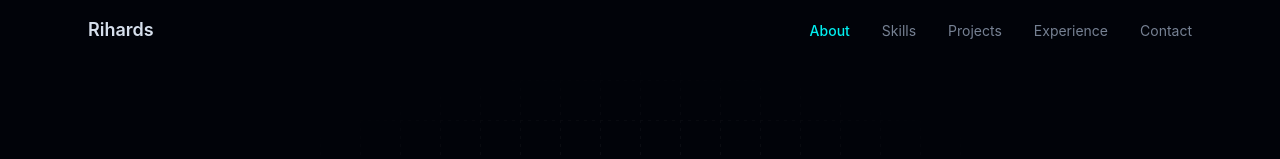
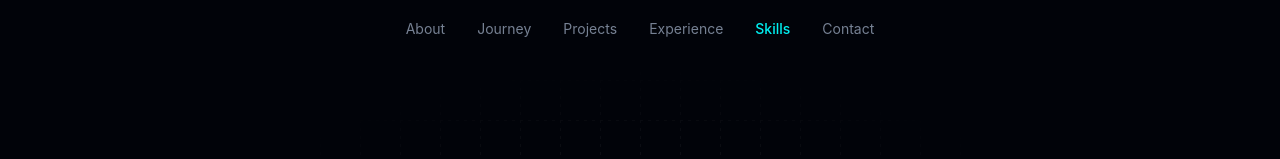
Before and after one commit to hydratypelvl/NextPort, a Next.js app: page / in a window 1280 px wide. Shown: the top 159 px of the page. Built offline with nearby package versions, Linux system fonts and the light colour scheme.

Commit message:
feat: redesign navbar with centered links

```diff
--- a/components/sections/navbar-section.tsx
+++ b/components/sections/navbar-section.tsx
@@ -4,9 +4,10 @@ import { useEffect, useState } from 'react';
 
 const navItems = [
     { label: 'About', id: 'about' },
-    { label: 'Skills', id: 'skills' },
+    { label: 'Journey', id: 'journey' },
     { label: 'Projects', id: 'projects' },
     { label: 'Experience', id: 'experience' },
+    { label: 'Skills', id: 'skills' },
     { label: 'Contact', id: 'contact' },
 ];
 
@@ -16,31 +17,26 @@ export default function NavbarSection() {
     const [open, setOpen] = useState(false);
 
     useEffect(() => {
-        const observer = new IntersectionObserver(
-            (entries) => {
-                entries.forEach((entry) => {
-                    if (entry.isIntersecting) {
-                        setActive(entry.target.id);
-                    }
-                });
-            },
-            { rootMargin: '-40% 0px -40% 0px' }
-        );
-
-        navItems.forEach((item) => {
-            const el = document.getElementById(item.id);
-            if (el) observer.observe(el);
-        });
-
-        return () => observer.disconnect();
-    }, []);
-
-    useEffect(() => {
         const onScroll = () => {
             setScrolled(window.scrollY > 20);
+
+            const offset = 120;
+            let current = '';
+
+            for (const item of navItems) {
+                const el = document.getElementById(item.id);
+                if (!el) continue;
+                const rect = el.getBoundingClientRect();
+                if (rect.top <= offset) {
+                    current = item.id;
+                }
+            }
+
+            if (current) setActive(current);
         };
 
-        window.addEventListener('scroll', onScroll);
+        window.addEventListener('scroll', onScroll, { passive: true });
+        onScroll();
         return () => window.removeEventListener('scroll', onScroll);
     }, []);
 
@@ -57,11 +53,7 @@ export default function NavbarSection() {
                     }
                 `}
             >
-                <div className="mx-auto flex max-w-6xl items-center justify-between px-6 py-4">
-                    <a href="#" className="text-lg font-semibold text-foreground hover:text-primary transition-colors">
-                        Rihards
-                    </a>
-
+                <div className="mx-auto flex max-w-6xl items-center justify-center px-6 py-4 md:justify-center">
                     <ul className="hidden md:flex items-center gap-8">
                         {navItems.map((item) => (
                             <li key={item.id}>
@@ -83,7 +75,7 @@ export default function NavbarSection() {
 
                     <button
                         onClick={() => setOpen(!open)}
-                        className="md:hidden text-muted-foreground hover:text-foreground transition-colors"
+                        className="fixed right-6 top-4 z-50 md:hidden text-muted-foreground hover:text-foreground transition-colors"
                         aria-label="Toggle menu"
                     >
                         {open ? (
@@ -120,8 +112,6 @@ export default function NavbarSection() {
                                 {item.label}
                             </a>
                         ))}
-                        <div className="mt-4">
-                        </div>
                     </div>
                 </div>
             )}
```
